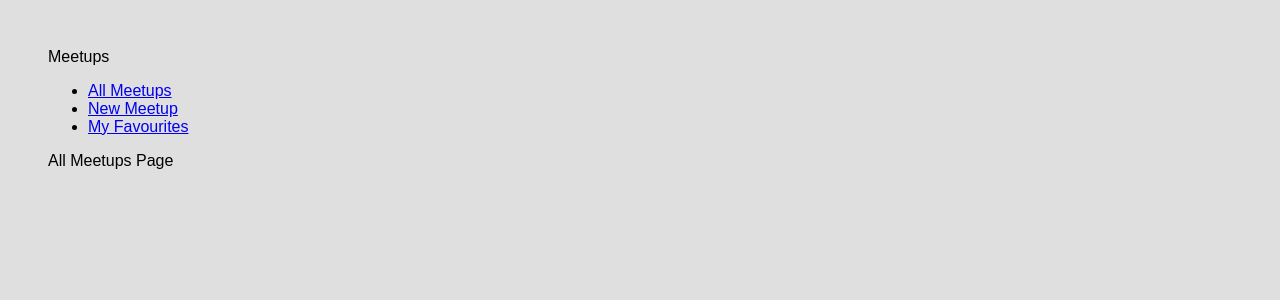
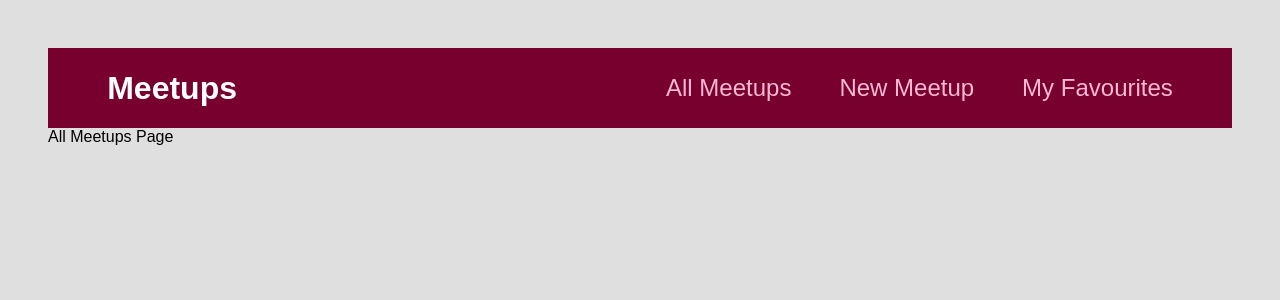
Before and after one commit to tdslinden/react-meet-app, a React (Create React App) app in the folder app/: page / in a window 1280 px wide. Shown: the top 300 px of the page. Built offline with nearby package versions, Linux system fonts and the light colour scheme.

Commit message:
Add MainNavigation css module file and import the file to MainNavigation

```diff
--- a/app/src/App.js
+++ b/app/src/App.js
@@ -2,7 +2,7 @@
 import AllMeetupsPage from './pages/AllMeetups';
 import NewMeetupPage from './pages/NewMeetup';
 import FavouritesPage from './pages/Favourites';
-import MainNavigation from './components/MainNavigation';
+import MainNavigation from './components/layout/MainNavigation';
 
 function App() {
   return (
--- a/app/src/components/MainNavigation.js
+++ b/app/src/components/layout/MainNavigation.js
@@ -1,9 +1,11 @@
 import { Link } from 'react-router-dom'
+
+import classes from './MainNavigation.module.css'
 
 function MainNavigation() {
     return (
-        <header>
-            <div>Meetups</div>
+        <header className={classes.header}>
+            <div className={classes.logo}>Meetups</div>
             <nav>
                 <ul>
                     <li>
--- /dev/null
+++ b/app/src/components/layout/MainNavigation.module.css
@@ -0,0 +1,47 @@
+.header {
+    width: 100%;
+    height: 5rem;
+    display: flex;
+    align-items: center;
+    justify-content: space-between;
+    background-color: #77002e;
+    padding: 0 5%;
+  }
+
+  .logo {
+    font-size: 2rem;
+    color: white;
+    font-weight: bold;
+  }
+
+  .header ul {
+    list-style: none;
+    margin: 0;
+    padding: 0;
+    display: flex;
+    align-items: baseline;
+  }
+
+  .header li {
+    margin-left: 3rem;
+  }
+
+  .header a {
+    text-decoration: none;
+    font-size: 1.5rem;
+    color: #fcb8d2;
+  }
+
+  .header a:hover,
+  .header a:active,
+  .header a.active {
+    color: white;
+  }
+
+  .badge {
+    background-color: #cc2062;
+    color: white;
+    border-radius: 12px;
+    padding: 0 1rem;
+    margin-left: 0.5rem;
+  }
--- a/app/src/index.css
+++ b/app/src/index.css
@@ -53,7 +53,7 @@
   box-shadow: 0 1px 4px rgba(0, 0, 0, 0.2);
   border-radius: 6px;
   background-color: white;
-  padding: 1rem;
+  padding: 5rem;
   text-align: center;
   width: 30rem;
   z-index: 10;
```
